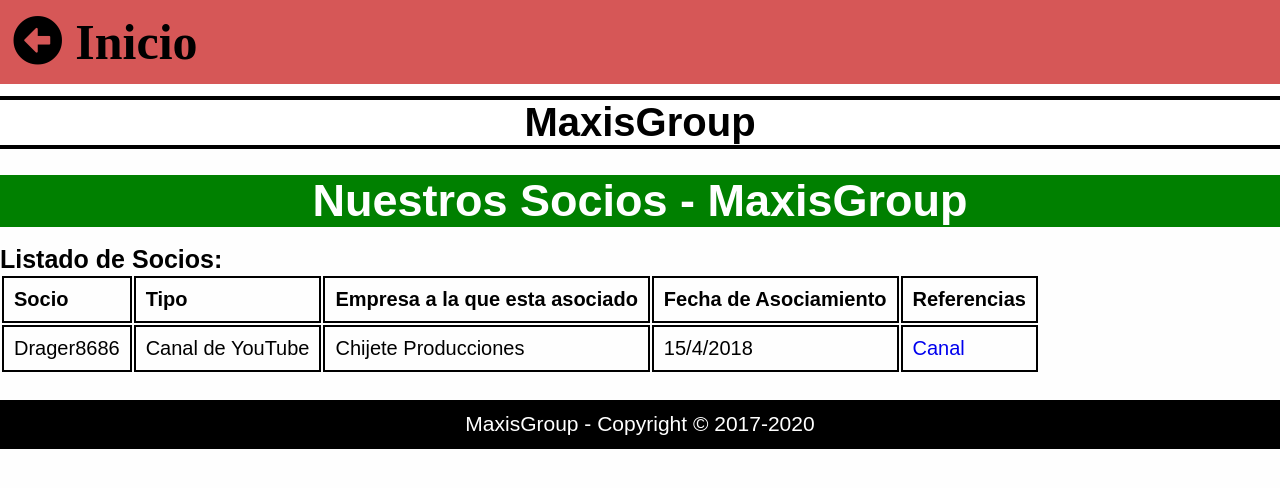
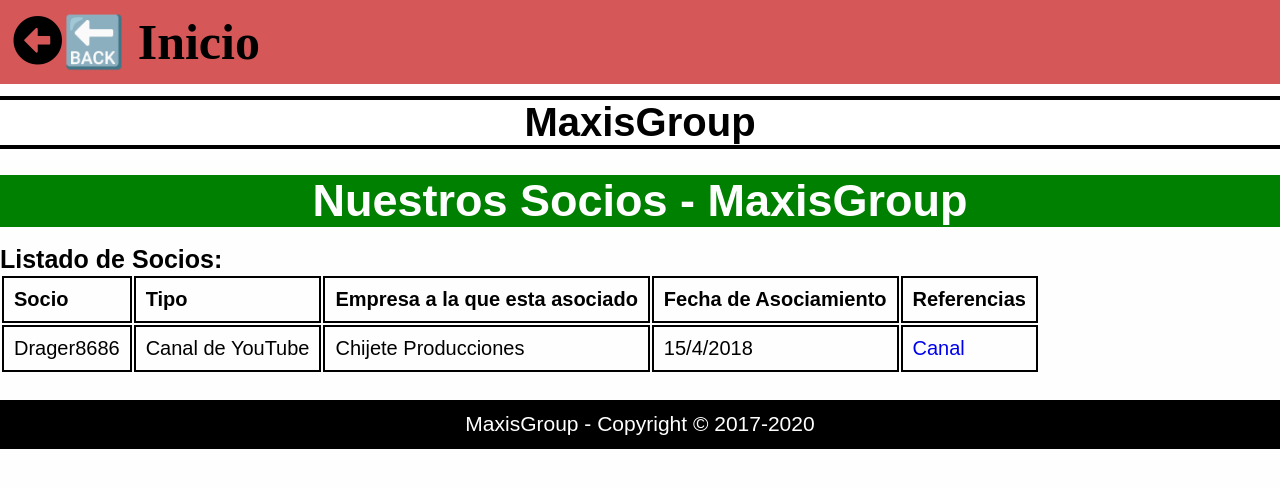
Before and after one commit to MaxisGroup/maxisgroup, a plain HTML site: page socios.html in a window 1280 px wide. Drawn offline with Linux system fonts and the light colour scheme.

Commit message:
Update socios.html

```diff
--- a/socios.html
+++ b/socios.html
@@ -16,7 +16,7 @@
 
 <body>
 
-	<a class="titular-volver" href="index.html"><h1 class="titular-volver-relleno"><i class="fas fa-arrow-alt-circle-left"></i> Inicio</h1></a>
+	<a class="titular-volver" href="index.html"><h1 class="titular-volver-relleno"><i class="fas fa-arrow-alt-circle-left"></i>🔙 Inicio</h1></a>
 
 	<h1 class="titular-responsive">MaxisGroup</h1>
 
```
